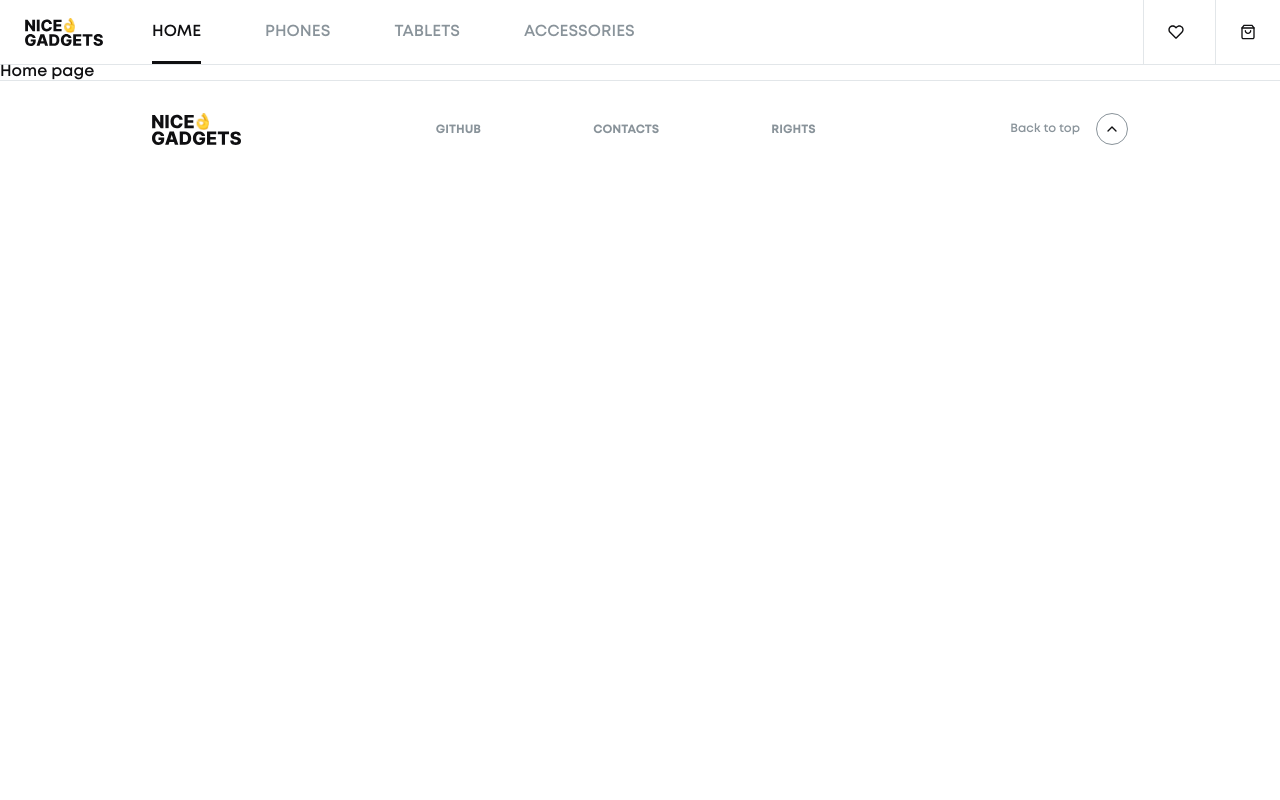
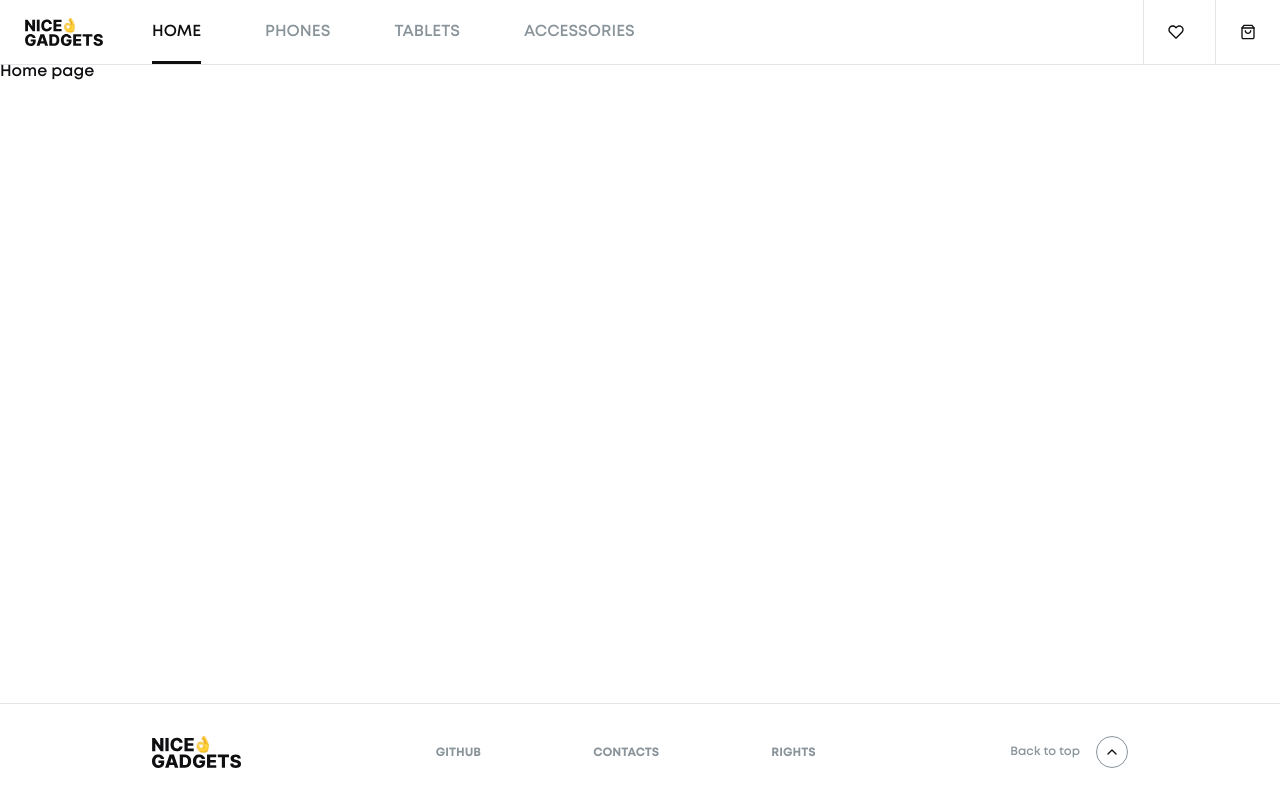
Before and after one commit to fe-may-23-InCodeWeTrust/product-catalog-fe, a React (Create React App) app: page / in a window 1280 px wide. Built offline with nearby package versions, Linux system fonts and the light colour scheme.

Commit message:
setup commit

```diff
--- a/src/App.tsx
+++ b/src/App.tsx
@@ -7,7 +7,7 @@ import './styles/index.scss';
 
 export const App = () => {
   return (
-    <div>
+    <div className='app'>
       <Header />
       <Outlet></Outlet>
       <Footer />
--- a/src/components/Header/Header.tsx
+++ b/src/components/Header/Header.tsx
@@ -4,10 +4,8 @@ import logo from '../../assets/icons/logo.svg';
 import { NavLink } from 'react-router-dom';
 import classNames from 'classnames';
 
-const getLinkClass = ({ isActive }: { isActive: boolean }) => classNames(
-  'nav__link',
-  { 'is-active': isActive },
-);
+const getLinkClass = ({ isActive }: { isActive: boolean }) =>
+  classNames('nav__link', { 'is-active': isActive });
 
 export const Header = () => (
   <div className="header">
```
Also changed, not shown: package.json (line endings or trailing spaces).
